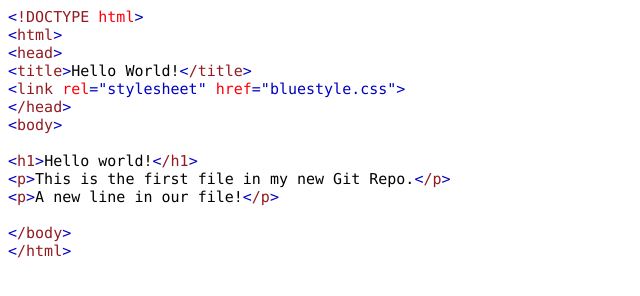
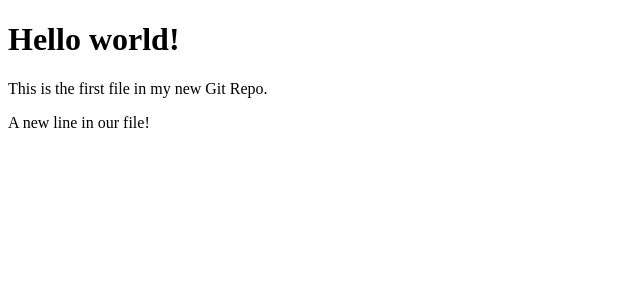
Before and after one commit to Ch1llary/vsGit, a plain HTML site: page index.html in a window 1280 px wide. Shown: the whole page, without its empty margins (0-640 px from the left). Drawn offline with Linux system fonts and the light colour scheme.

Commit message:
First Commit in VSCode

```diff
--- a/index.html
+++ b/index.html
@@ -1,39 +1,15 @@
-<!DOCTYPE html PUBLIC "-//W3C//DTD HTML 4.01//EN" "http://www.w3.org/TR/html4/strict.dtd">
+<!DOCTYPE html>
 <html>
 <head>
-  <meta http-equiv="Content-Type" content="text/html; charset=utf-8">
-  <meta http-equiv="Content-Style-Type" content="text/css">
-  <title></title>
-  <meta name="Generator" content="Cocoa HTML Writer">
-  <meta name="CocoaVersion" content="2487.7">
-  <style type="text/css">
-    p.p1 {margin: 0.0px 0.0px 0.0px 0.0px; font: 15.0px Menlo; color: #921a20; -webkit-text-stroke: #921a20}
-    p.p2 {margin: 0.0px 0.0px 0.0px 0.0px; font: 15.0px Menlo; -webkit-text-stroke: #000000}
-    p.p3 {margin: 0.0px 0.0px 0.0px 0.0px; font: 15.0px Menlo; color: #0000c2; -webkit-text-stroke: #0000c2}
-    p.p4 {margin: 0.0px 0.0px 0.0px 0.0px; font: 15.0px Menlo; -webkit-text-stroke: #000000; min-height: 18.0px}
-    p.p5 {margin: 0.0px 0.0px 0.0px 0.0px; font: 15.0px Menlo; color: #921a20; -webkit-text-stroke: #921a20; background-color: #ffffff}
-    span.s1 {font-kerning: none; color: #0000c2; background-color: #ffffff; -webkit-text-stroke: 0px #0000c2}
-    span.s2 {font-kerning: none; background-color: #ffffff}
-    span.s3 {font-kerning: none; color: #fb0007; background-color: #ffffff; -webkit-text-stroke: 0px #fb0007}
-    span.s4 {font-kerning: none; color: #921a20; background-color: #ffffff; -webkit-text-stroke: 0px #921a20}
-    span.s5 {font-kerning: none}
-    span.s6 {font-kerning: none; color: #0000c2; -webkit-text-stroke: 0px #0000c2}
-  </style>
+<title>Hello World!</title>
+<link rel="stylesheet" href="bluestyle.css">
 </head>
 <body>
-<p class="p1"><span class="s1">&lt;</span><span class="s2">!DOCTYPE</span><span class="s3"> html</span><span class="s1">&gt;</span></p>
-<p class="p1"><span class="s1">&lt;</span><span class="s2">html</span><span class="s1">&gt;</span></p>
-<p class="p1"><span class="s1">&lt;</span><span class="s2">head</span><span class="s1">&gt;</span></p>
-<p class="p2"><span class="s1">&lt;</span><span class="s4">title</span><span class="s1">&gt;</span><span class="s2">Hello World!</span><span class="s1">&lt;</span><span class="s4">/title</span><span class="s1">&gt;</span></p>
-<p class="p3"><span class="s2">&lt;</span><span class="s4">link</span><span class="s3"> rel</span><span class="s2">="stylesheet"</span><span class="s3"> href</span><span class="s2">="bluestyle.css"&gt;</span></p>
-<p class="p1"><span class="s1">&lt;</span><span class="s2">/head</span><span class="s1">&gt;</span></p>
-<p class="p1"><span class="s1">&lt;</span><span class="s2">body</span><span class="s1">&gt;</span></p>
-<p class="p4"><span class="s5"></span><br></p>
-<p class="p2"><span class="s1">&lt;</span><span class="s4">h1</span><span class="s1">&gt;</span><span class="s2">Hello world!</span><span class="s1">&lt;</span><span class="s4">/h1</span><span class="s1">&gt;</span></p>
-<p class="p2"><span class="s1">&lt;</span><span class="s4">p</span><span class="s1">&gt;</span><span class="s2">This is the first file in my new Git Repo.</span><span class="s1">&lt;</span><span class="s4">/p</span><span class="s1">&gt;</span></p>
-<p class="p2"><span class="s1">&lt;</span><span class="s4">p</span><span class="s1">&gt;</span><span class="s2">A new line in our file!</span><span class="s1">&lt;</span><span class="s4">/p</span><span class="s1">&gt;</span></p>
-<p class="p4"><span class="s5"></span><br></p>
-<p class="p1"><span class="s1">&lt;</span><span class="s2">/body</span><span class="s1">&gt;</span></p>
-<p class="p5"><span class="s6">&lt;</span><span class="s5">/html</span><span class="s6">&gt;</span></p>
+
+  <!--USING VSCODEEE-->
+<h1>Hello world!</h1>
+<p>This is the first file in my new Git Repo.</p>
+<p>A new line in our file!</p>
+
 </body>
 </html>
```
